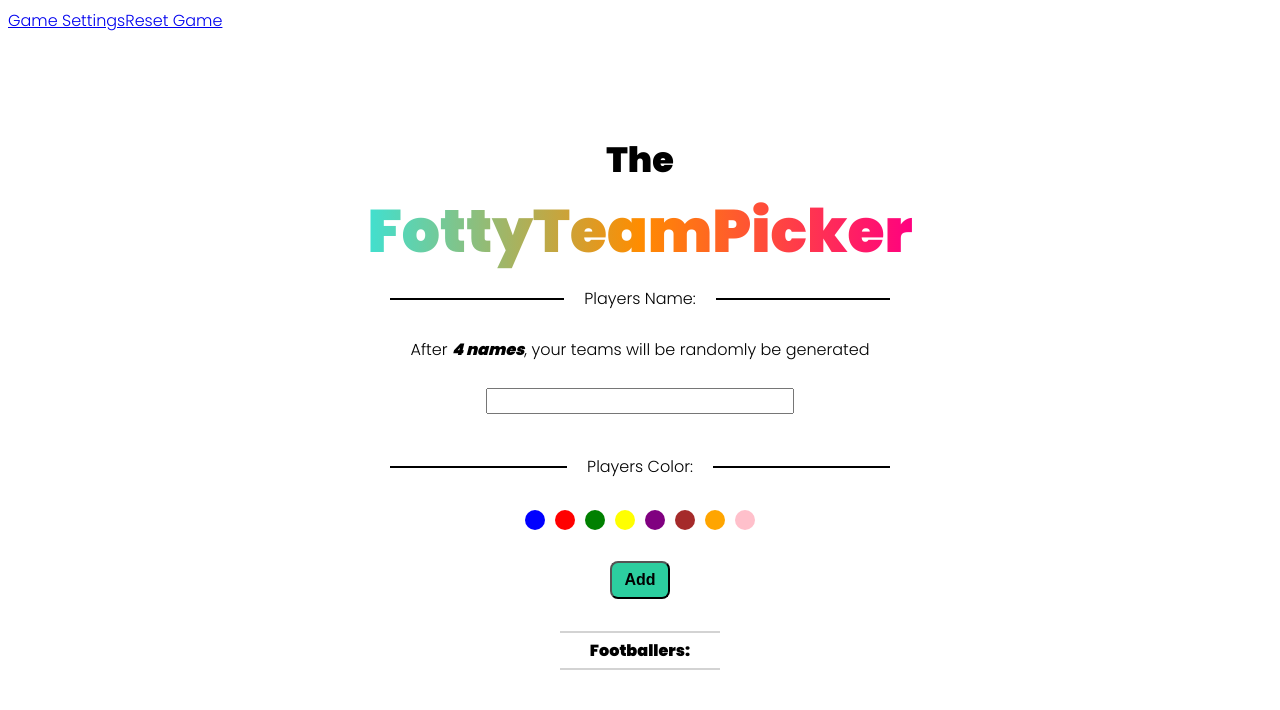
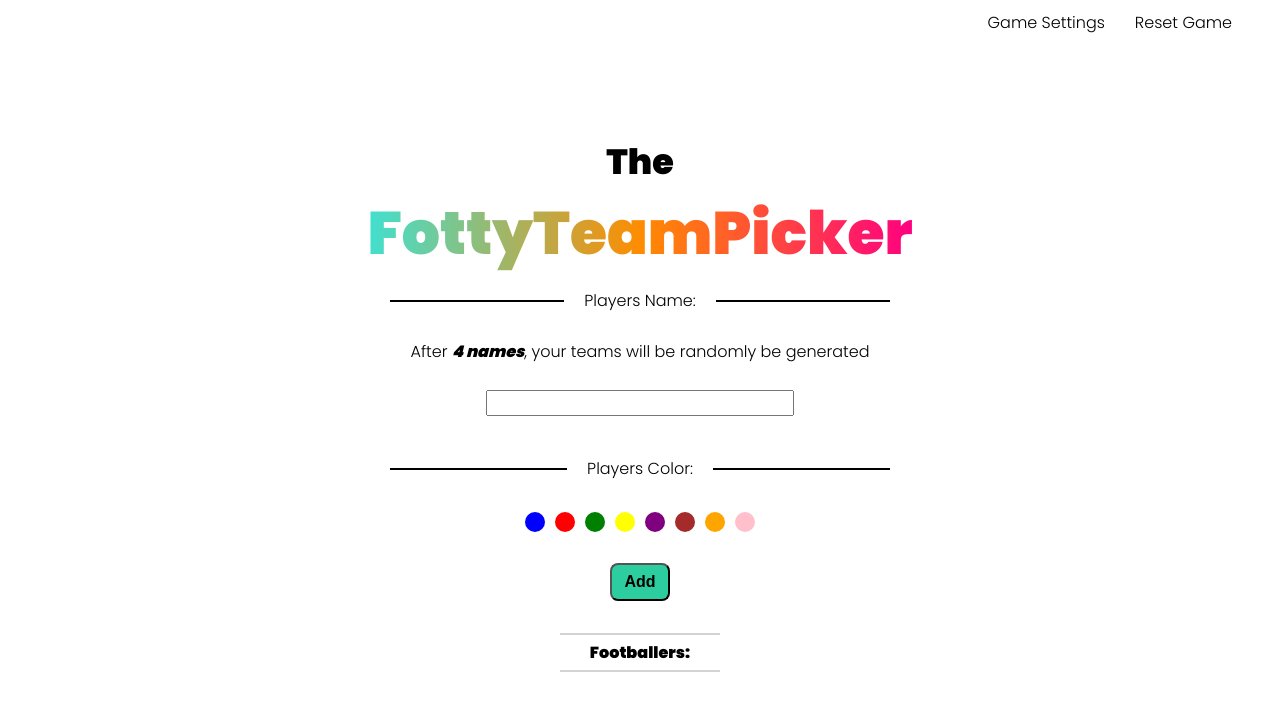
Before and after one commit to TechMilton/FootyNamePicker, a React (Create React App) app: page / in a window 1280 px wide. Shown: the top 710 px of the page. Built offline with nearby package versions, Linux system fonts and the light colour scheme.

Commit message:
Added styling to nav-bar

```diff
--- a/src/App.css
+++ b/src/App.css
@@ -305,3 +305,19 @@ body {
   overflow: hidden;
   background-color: #333;
 }
+
+/* Nav Bar */
+
+.main-nav-bar {
+  display: flex;
+  justify-content: flex-end;
+  text-decoration: none;
+  margin: 10px 40px 0px 30px;
+}
+
+.nav-links {
+  margin-left: 30px;
+  text-decoration: none;
+  color: black;
+  font-size: 1rem;
+}
--- a/src/components/reset/reset.js
+++ b/src/components/reset/reset.js
@@ -5,7 +5,12 @@ const Reset = () => {
     const { state: dispatch } = useContext(AppContext);
 
     return (
-        <a href="/" onClick={() => dispatch({ type: "RESET", })}>Reset Game</a>
+        <a
+            href="/"
+            className="nav-links"
+            onClick={() => dispatch({ type: "RESET", })}>
+            Reset Game
+        </a>
     );
 }
 
--- a/src/views/HomeView/HomeView.js
+++ b/src/views/HomeView/HomeView.js
@@ -13,7 +13,7 @@ import Reset from '../../components/reset/reset';
 const HomeView = () => (
     <>
         <div className="main-nav-bar">
-            <Link to={appUrls.SETTINGS}>Game Settings</Link>
+            <Link className="nav-links" to={appUrls.SETTINGS}>Game Settings</Link>
             <Reset />
         </div>
         <div className="page-container">
--- a/src/views/SettingsView/SettingsView.js
+++ b/src/views/SettingsView/SettingsView.js
@@ -10,7 +10,7 @@ import Reset from '../../components/reset/reset';
 const SettingsView = () => (
     <>
         <div className="main-nav-bar">
-            <Link to={appUrls.HOME}>Link to Home</Link>
+            <Link className="nav-links" to={appUrls.HOME}>Link to Home</Link>
             <Reset />
         </div>
         <div className="page-container">
```
